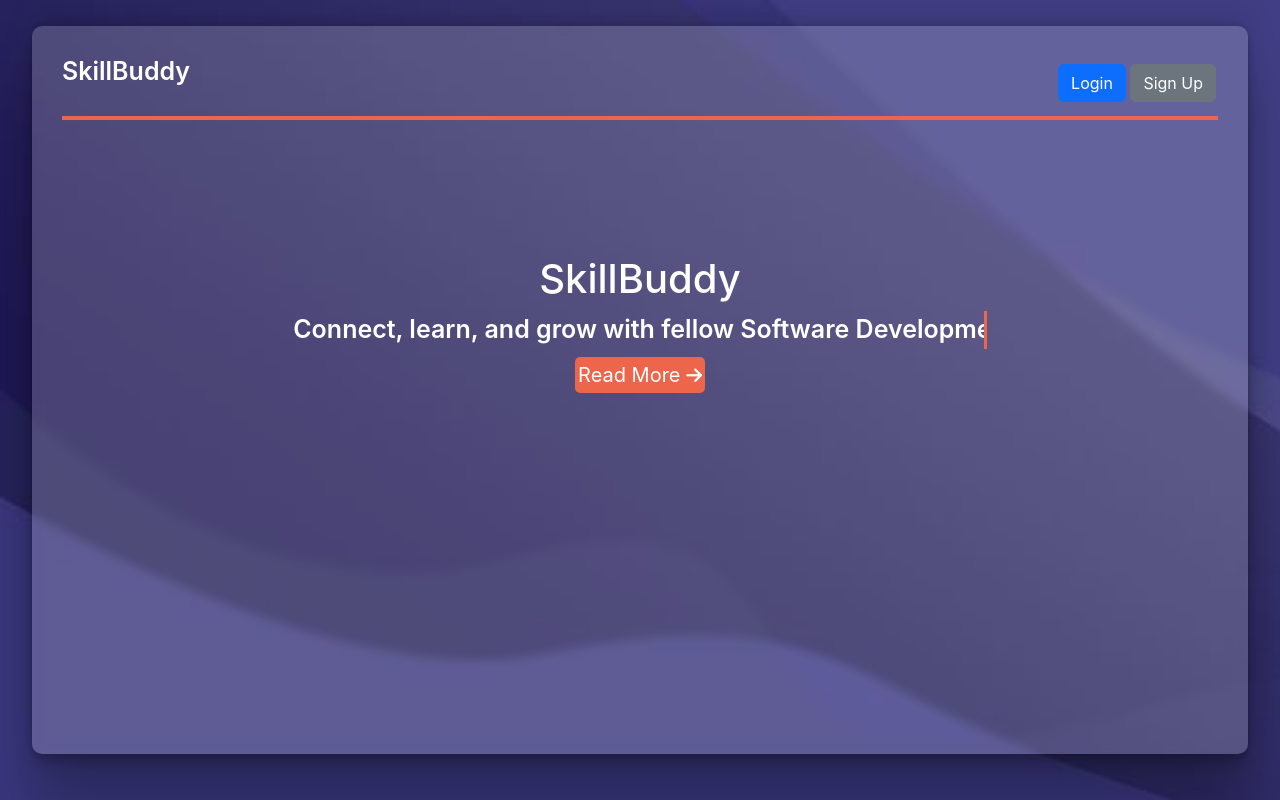
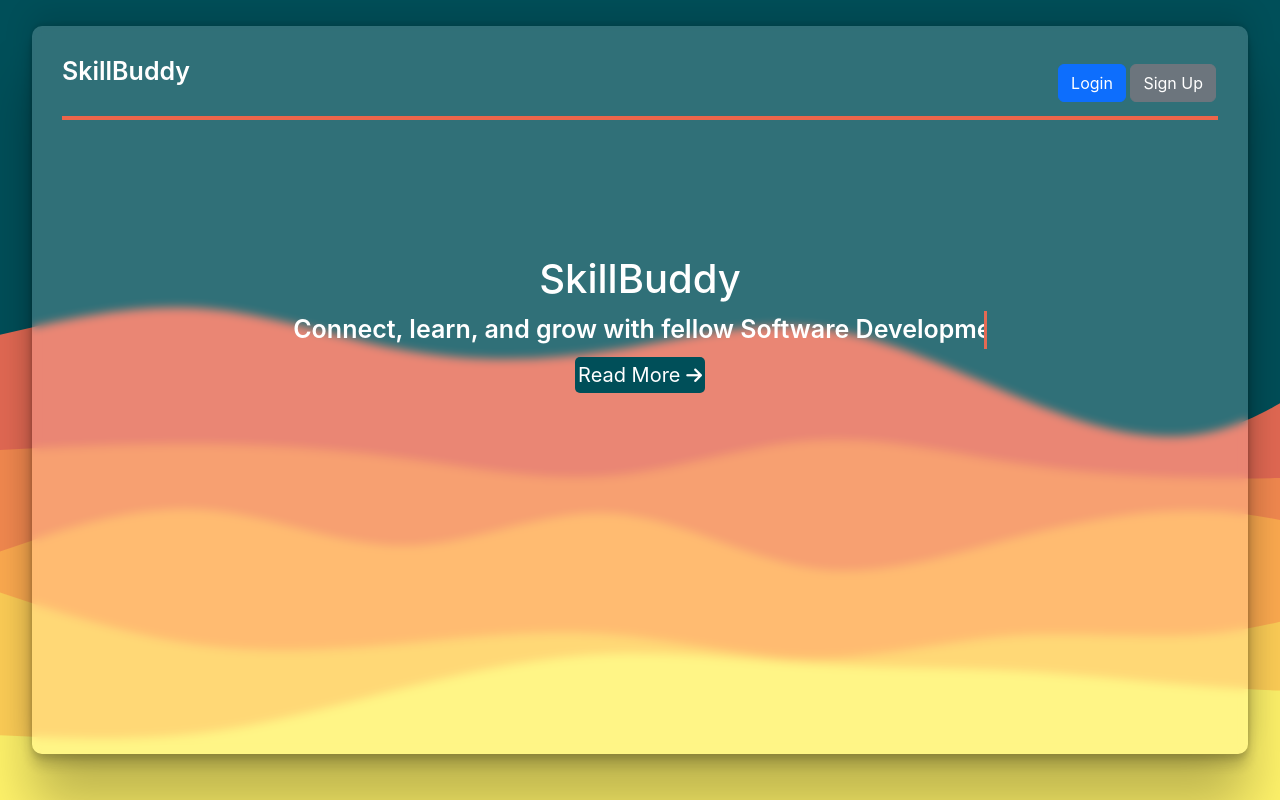
Before and after one commit to Voltical/SkillSphere-Network, a PHP site: page / in a window 1280 px wide. Run offline with PHP 8.4, Linux system fonts and the light colour scheme; some libraries are stand-ins or nearby versions.

Commit message:
Background css

```diff
--- a/assets/css/style.css
+++ b/assets/css/style.css
@@ -10,7 +10,7 @@
   height: 100%;
   width: 100%;
   overflow: hidden;
-  background: url(/assets/images/3.png);
+  background-image: url(../images/layered-waves-haikei.svg);
   background-size: cover;
   z-index: 0;
 }
@@ -94,13 +94,13 @@
   border: none;
   color: #fff;
   border-radius: 5px;
-  background-color: #ED654A;
+  background-color: #004f59;
   transition: all 0.3s;
 }
 
 #readmore:hover {
   background-color: #fff;
-  color: #ed654a;
+  color: #004f59;
   cursor: pointer;
 }
 
@@ -115,7 +115,7 @@
 /* The typewriter cursor effect */
 @keyframes blink-caret {
   from, to { border-color: transparent }
-  50% { border-color: #ED654A; }
+  50% { border-color: #e56a54; }
 }
 
 .box div {
```
Also changed, not shown: assets/images/layered-waves-haikei.svg (added).
